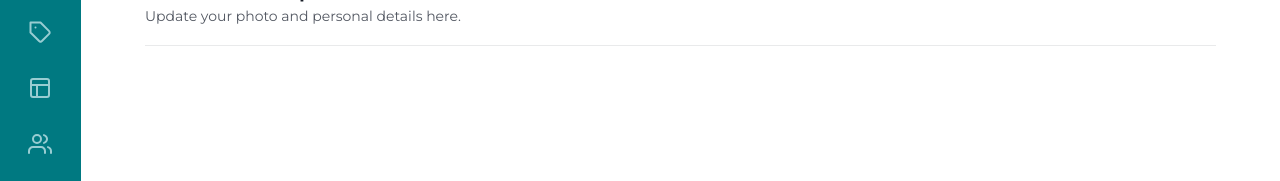
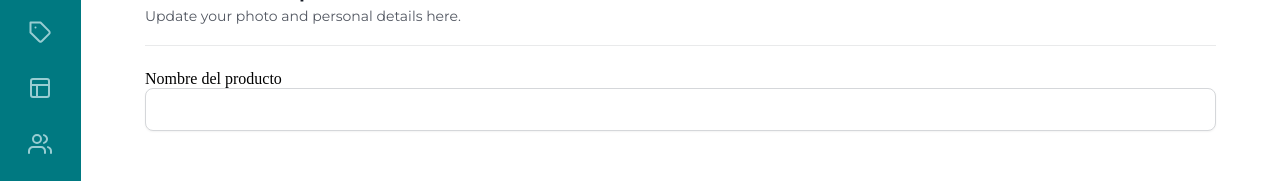
Before and after one commit to P3ND4/admin.katauro, an Angular app: page /dashboard/create-product in a window 1280 px wide. Shown: the part 136-317 px from the top of the page. Built offline with nearby package versions, Linux system fonts and the light colour scheme.

Commit message:
form init

```diff
--- a/src/app/features/dashboard/create-product/create-product.html
+++ b/src/app/features/dashboard/create-product/create-product.html
@@ -16,7 +16,12 @@
         </header>
 
         <form [formGroup]="createProductForm" class="create-form" (ngSubmit)="onSubmit()">
-
+            <div class="form-text">
+                <label for="name">Nombre del producto</label>
+                <div class="input-base">
+                    <input id="name" formControlName="name" type="text" />
+                </div>
+            </div>
 
         </form>
 
```
